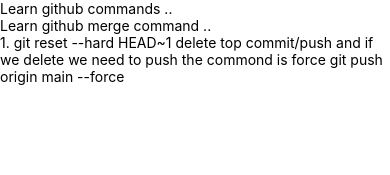
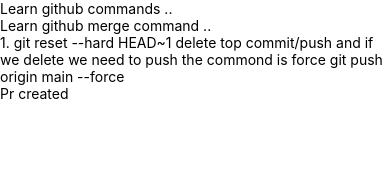
Before and after one commit to Dugariya/githublearn, a React Native app: screen / in a window 390 px wide. Shown: the top 175 px of the page. Built offline with nearby package versions, Linux system fonts and the light colour scheme.

Commit message:
Pr cheack

```diff
--- a/App.tsx
+++ b/App.tsx
@@ -10,6 +10,7 @@
         1. git reset --hard HEAD~1 delete top commit/push and if we delete we
         need to push the commond is force git push origin main --force{' '}
       </Text>
+      <Text>Pr created</Text>
     </View>
   );
 };
```
